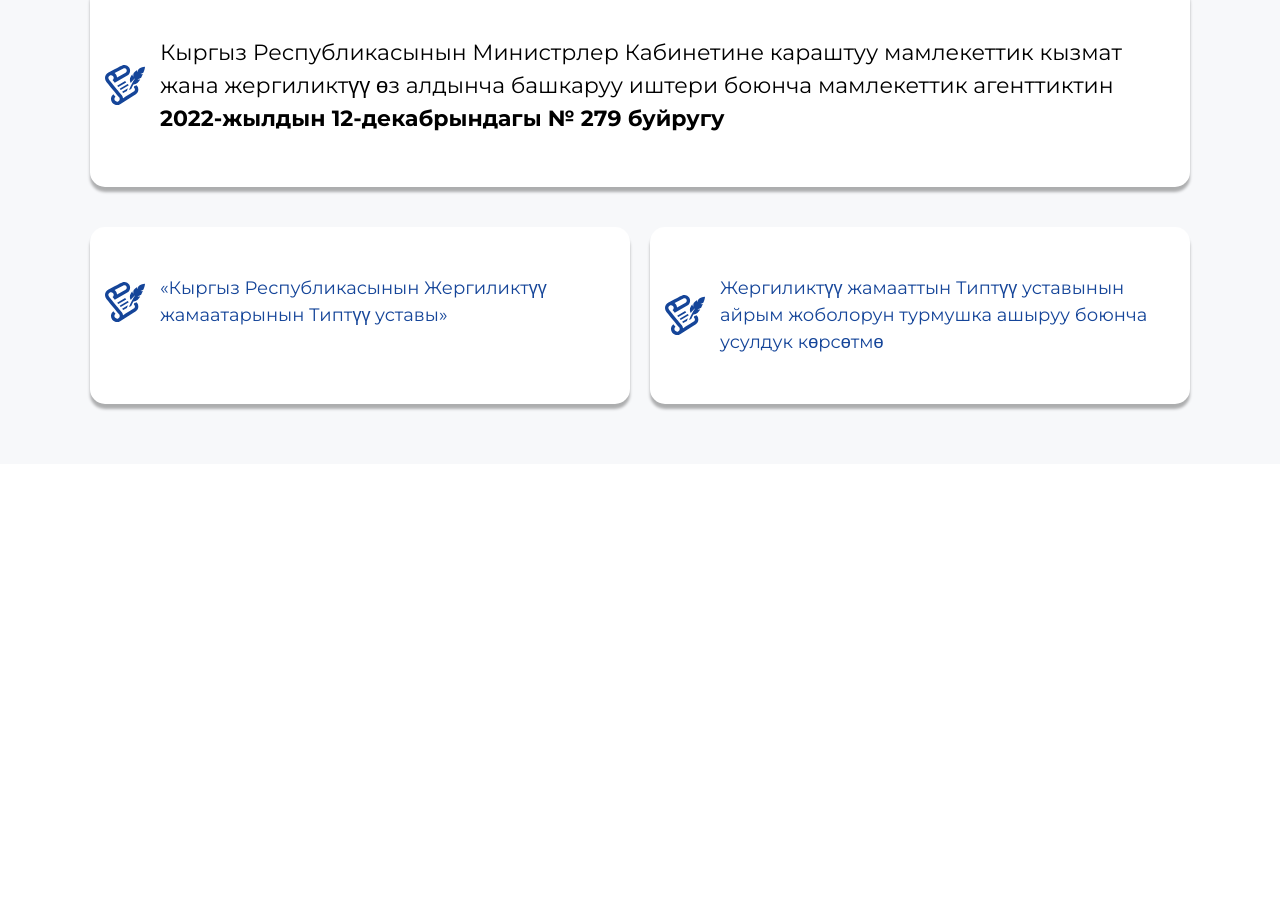
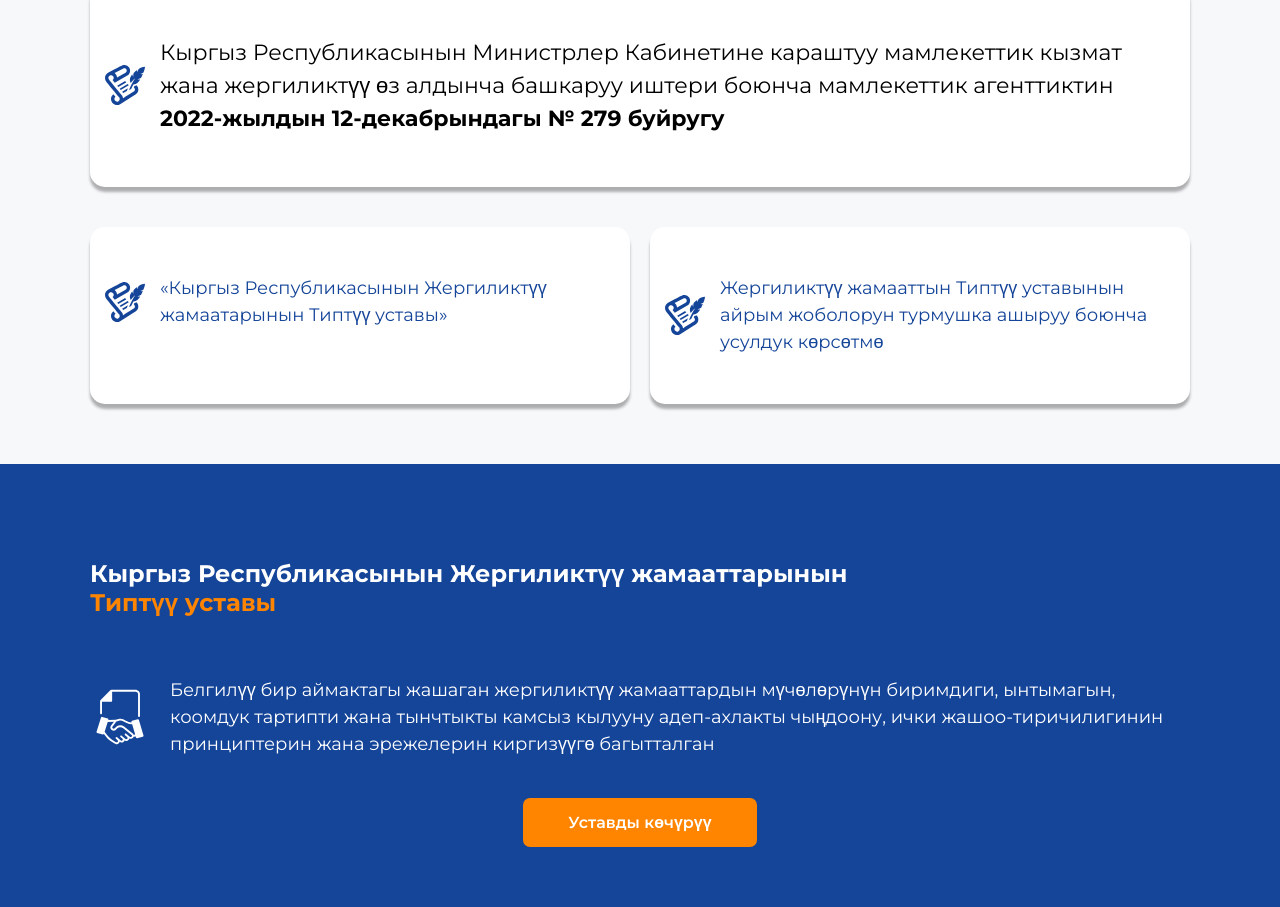
Before and after one commit to zhanybekovich/gagsmu, a Gatsby site: page / in a window 1280 px wide. Shown: the part 819-1726 px from the top of the page. Before the commit the page ends 1283 px from the top, so only its background shows below. Built offline with nearby package versions, Linux system fonts and the light colour scheme; Gatsby itself is replaced by a stand-in of ours.

Commit message:
Add charter section

```diff
--- /dev/null
+++ b/src/components/charter/Charter.jsx
@@ -0,0 +1,59 @@
+import React from "react";
+import { motion } from "framer-motion";
+import "./charter.scss";
+
+const animate = {
+  hidden: {
+    opacity: 0,
+  },
+  visible: (custom) => ({
+    opacity: 1,
+    transition: {
+      delay: custom * 0.4,
+    },
+  }),
+};
+
+const Charter = () => {
+  return (
+    <motion.section
+      className="section charter"
+      initial="hidden"
+      whileInView="visible"
+      viewport={{ amount: 0.3 }}
+    >
+      <div className="container">
+        <motion.h2
+          className="section-title charter-title"
+          custom={1}
+          variants={animate}
+        >
+          Кыргыз Республикасынын Жергиликтүү жамааттарынын <br />
+          <span>Типтүү уставы</span>
+        </motion.h2>
+        <motion.p
+          className="charter-icon charter-txt"
+          custom={2}
+          variants={animate}
+        >
+          Белгилүү бир аймактагы жашаган жергиликтүү жамааттардын мүчөлөрүнүн
+          биримдиги, ынтымагын, коомдук тартипти жана тынчтыкты камсыз кылууну
+          адеп-ахлакты чыңдоону, ички жашоо-тиричилигинин принциптерин жана
+          эрежелерин киргизүүгө багытталган
+        </motion.p>
+        <div className="charter-download">
+          <motion.a
+            className="charter-link"
+            href="/"
+            custom={3}
+            variants={animate}
+          >
+            Уставды көчүрүү
+          </motion.a>
+        </div>
+      </div>
+    </motion.section>
+  );
+};
+
+export default Charter;
--- /dev/null
+++ b/src/components/charter/charter.scss
@@ -0,0 +1,51 @@
+.charter {
+  background-color: #154599;
+  color: #fff;
+
+  &-title {
+    margin-bottom: 60px;
+  }
+
+  &-icon {
+    position: relative;
+    padding-left: 80px;
+
+    &::before {
+      content: "";
+      position: absolute;
+      top: 50%;
+      transform: translateY(-50%);
+      left: 0;
+      width: 60px;
+      height: 60px;
+      background-image: url("../../../static/img/icon-hand-shake.svg");
+      background-position: center;
+      background-size: cover;
+    }
+  }
+
+  &-txt {
+    margin-bottom: 40px;
+    font-size: 18px;
+    line-height: 1.5;
+  }
+
+  &-download {
+    text-align: center;
+  }
+
+  &-link {
+    display: inline-block;
+    padding: 15px 45px;
+    font-weight: 600;
+    color: #fff;
+    border-radius: 7px;
+    background-color: #ff8500;
+    transition: all 0.2s ease;
+
+    &:hover {
+      background-color: #fff;
+      color: #663399;
+    }
+  }
+}
--- a/src/pages/index.js
+++ b/src/pages/index.js
@@ -3,6 +3,7 @@ import "../styles/styles.scss";
 import Navbar from "../components/navbar/Navbar";
 import About from "../components/about/About";
 import Order from "../components/order/Order";
+import Charter from "../components/charter/Charter";
 
 const IndexPage = () => {
   return (
@@ -13,6 +14,7 @@ const IndexPage = () => {
       </header>
       <main>
         <Order />
+        <Charter />
       </main>
     </>
   );
```
Also changed, not shown: static/img/icon-hand-shake.svg (added).
